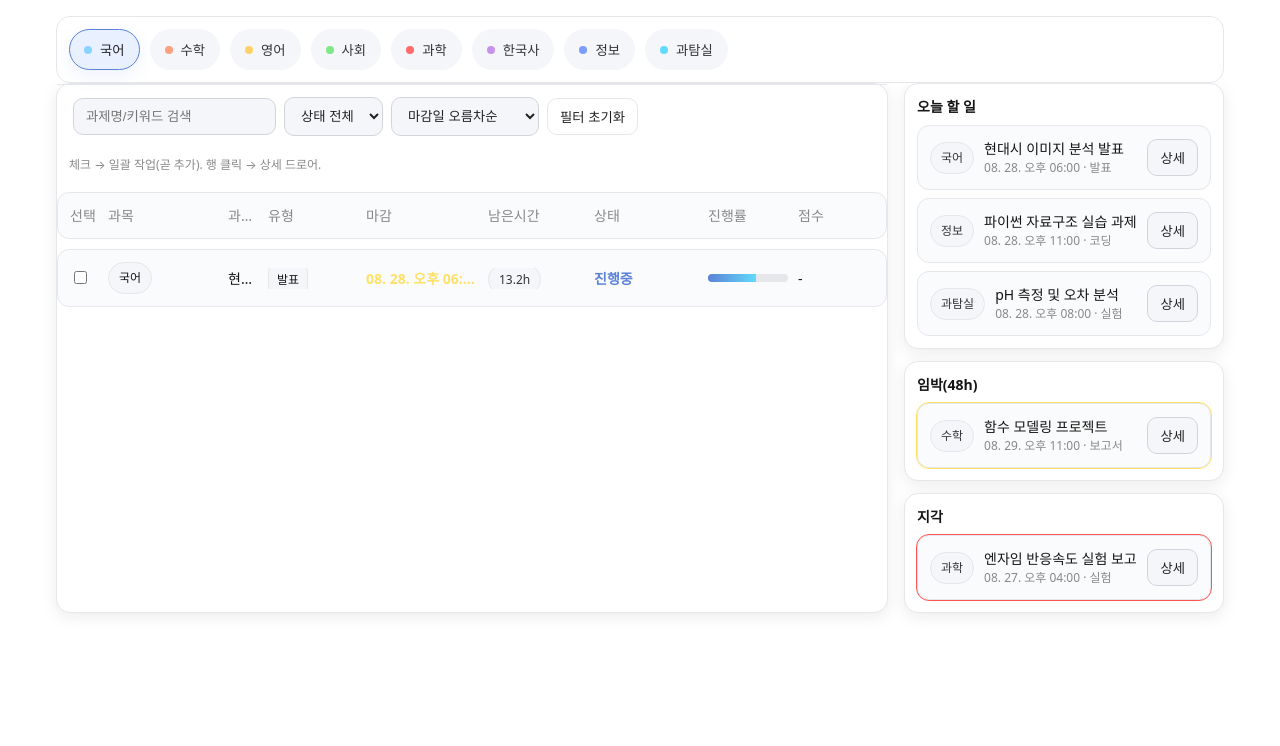
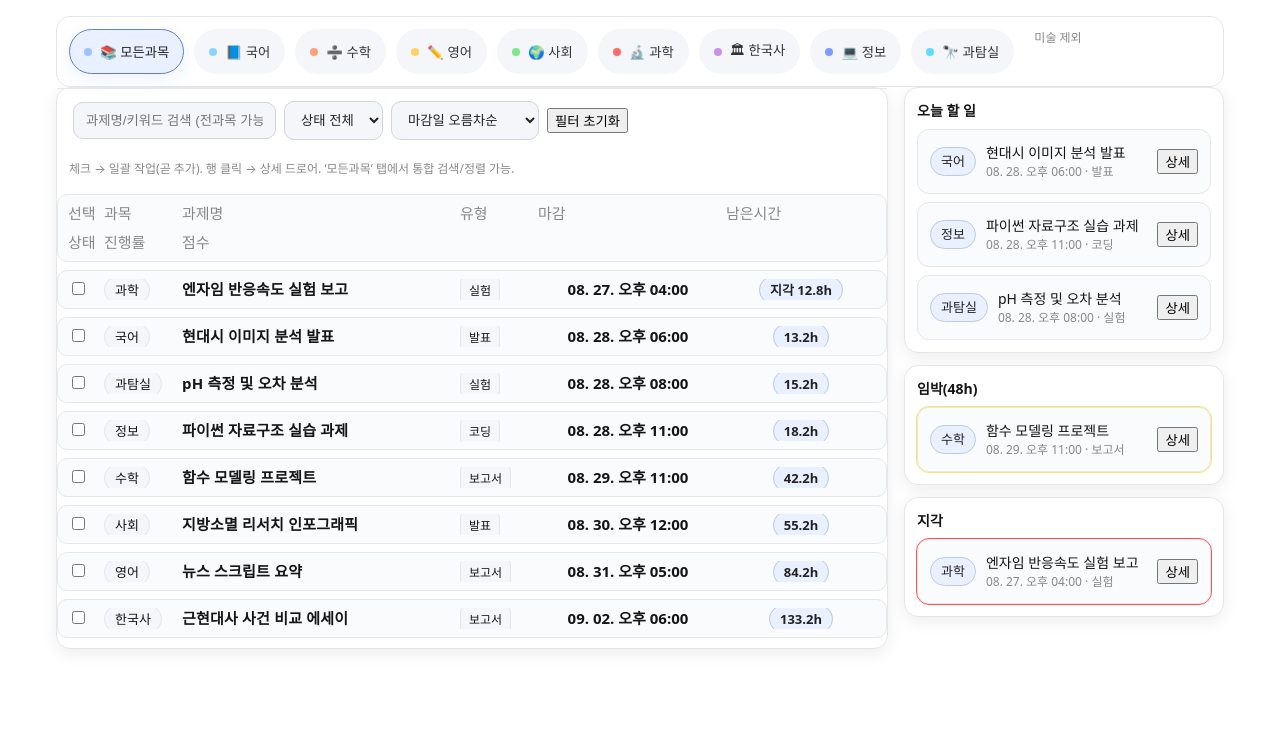
Before and after one commit to Lir09/TMFD, a Flask app: page /assessment in a window 1280 px wide. Shown: the part 86-832 px from the top of the page. Run offline with Flask 3, Linux system fonts and the light colour scheme; a user stored in the database is signed in.

Commit message:
로그아웃 수행평가 등등등
드응드으등ㅇ으응디

```diff
--- a/app.py
+++ b/app.py
@@ -197,7 +197,8 @@ def login():
         return render_template('login.html', error="이메일 또는 비밀번호가 올바르지 않습니다.")
     return render_template('login.html')
 
-@app.route('/logout')
+# 로그아웃
+@app.route('/logout', methods=['POST'])
 def logout():
     session.clear()
     return redirect(url_for('login'))
--- a/templates/assessment.html
+++ b/templates/assessment.html
@@ -48,7 +48,7 @@
   .tab .dot{width:8px;height:8px;border-radius:50%}
   .dot.kor{background:#8bd3ff}.dot.math{background:#ff9f7c}.dot.eng{background:#ffd166}
   .dot.soc{background:#7ee787}.dot.sci{background:#ff6b6b}.dot.his{background:#c792ea}
-  .dot.inf{background:#7c9cff}.dot.lab{background:#61dafb}
+  .dot.inf{background:#7c9cff}.dot.lab{background:#61dafb}.dot.all{background:#9ec1ff}
 
   /* Main card */
   .card{
@@ -65,30 +65,53 @@
   .table{width:100%;border-collapse:separate;border-spacing:0 10px;padding:12px}
   .table thead th{font-size:12px;color:var(--muted);text-align:left;padding:0 10px}
   .row{
-    display:grid; grid-template-columns:28px 110px 1fr 88px 112px 96px 104px 80px 76px;
-    gap:10px; align-items:center; background:var(--card); border:1px solid #e5e7eb;
-    border-radius:12px; padding:12px; margin-top:10px
-  }
-  .cell{white-space:nowrap;overflow:hidden;text-overflow:ellipsis}
-  .pill{
-    display:inline-flex;align-items:center;gap:6px;padding:6px 10px;border-radius:999px;background:#f4f6fa;border:1px solid #e5e7eb;font-size:12px
-  }
-  .status{font-weight:700}
-  .status.p0{color:#aab4c4}
-  .status.p1{color:#5b82d8}
-  .status.p2{color:#3bd671}
-  .status.p3{color:#c792ea}
-  .status.p4{color:#151515}
-  .due{font-weight:700}
-  .due.red{color:var(--danger)} .due.orange{color:var(--warn)} .due.gray{color:var(--muted)}
-  .progress{height:8px;background:#e5e7eb;border-radius:999px;overflow:hidden}
-  .progress>i{display:block;height:100%;background:linear-gradient(90deg,#5b82d8,#61dafb)}
-  .btn{
-    background:#f4f6fa;border:1px solid #d1d5db;color:#222;padding:8px 12px;border-radius:10px;cursor:pointer
-  }
-  .btn.primary{background:#5b82d8;border-color:#5b82d8;color:#fff;}
-  .btn.ghost{background:#fff;border-color:#e5e7eb}
-  .badge{font-size:12px;padding:6px 10px;border-radius:999px;border:1px solid #e5e7eb;background:#f4f6fa;color:#333}
+  display:grid;
+  grid-template-columns: 28px 70px 1.8fr 70px 1.2fr 1fr; /* 칸 비율 조정 */
+  gap:8px;
+  align-items:center;
+  background:var(--card);
+  border:1px solid #e5e7eb;
+  border-radius:10px;
+  padding:8px 10px;
+  margin-top:8px;
+  min-height:unset;
+}
+.cell {
+  white-space:nowrap;
+  overflow:hidden;
+  text-overflow:ellipsis;
+  font-size: 15px;
+  line-height: 1.4;
+}
+.cell.title {
+  white-space:normal;
+  font-weight:700;
+  font-size:15px;
+  line-height:1.4;
+  word-break:keep-all;
+  padding-right:2px;
+}
+.cell.due {
+  white-space:normal;
+  font-weight:700;
+  font-size:15px;
+  text-align:center;
+}
+.cell.remain {
+  white-space:normal;
+  font-weight:700;
+  color:#222;
+  font-size:15px;
+  text-align:center;
+}
+.pill, .chip, .badge {
+  font-size:13px;
+  padding:4px 10px;
+  border-radius:999px;
+}
+.pill { background:#f4f6fa; border:1px solid #e5e7eb;}
+.chip { background:#f4f6fa; border:1px solid #e5e7eb;}
+.badge { background:#e9f0ff; color:#222; border:1px solid #bcd;}
 
   /* Right panel */
   .side{display:flex;flex-direction:column;gap:12px}
@@ -116,7 +139,10 @@
   <div class="wrap">
     <header>
       <div>
-        <div class="title" style="cursor:pointer;" onclick="window.location.href='index.html'">수행평가 관리</div>
+        <a href="/"
+          style="text-decoration:none;color:inherit;cursor:pointer;">
+          <div class="title">수행평가 관리</div>
+        </a>
         <div class="sub">상단 과목 탭 선택 → 아래에서 과제 현황 관리</div>
       </div>
       <div class="sub" id="today"></div>
@@ -124,22 +150,24 @@
 
     <!-- Subject Tabs -->
     <div class="tabs" id="tabs">
-      <button class="tab active" data-subj="국어"><span class="dot kor"></span>국어</button>
-      <button class="tab" data-subj="수학"><span class="dot math"></span>수학</button>
-      <button class="tab" data-subj="영어"><span class="dot eng"></span>영어</button>
-      <button class="tab" data-subj="사회"><span class="dot soc"></span>사회</button>
-      <button class="tab" data-subj="과학"><span class="dot sci"></span>과학</button>
-      <button class="tab" data-subj="한국사"><span class="dot his"></span>한국사</button>
-      <button class="tab" data-subj="정보"><span class="dot inf"></span>정보</button>
-      <button class="tab" data-subj="과탐실"><span class="dot lab"></span>과탐실</button>
+      <button class="tab active" data-subj="ALL"><span class="dot all"></span>📚 모든과목</button>
+      <button class="tab" data-subj="국어"><span class="dot kor"></span>📘 국어</button>
+      <button class="tab" data-subj="수학"><span class="dot math"></span>➗ 수학</button>
+      <button class="tab" data-subj="영어"><span class="dot eng"></span>✏️ 영어</button>
+      <button class="tab" data-subj="사회"><span class="dot soc"></span>🌍 사회</button>
+      <button class="tab" data-subj="과학"><span class="dot sci"></span>🔬 과학</button>
+      <button class="tab" data-subj="한국사"><span class="dot his"></span>🏛 한국사</button>
+      <button class="tab" data-subj="정보"><span class="dot inf"></span>💻 정보</button>
+      <button class="tab" data-subj="과탐실"><span class="dot lab"></span>🔭 과탐실</button>
       <span class="spacer"></span>
+      <span class="sub">미술 제외</span>
     </div>
 
     <div class="layout">
       <!-- Main board -->
       <div class="card">
         <div class="toolbar">
-          <input id="q" placeholder="과제명/키워드 검색" />
+          <input id="q" placeholder="과제명/키워드 검색 (전과목 가능)" />
           <select id="status">
             <option value="">상태 전체</option>
             <option>미제출</option><option>진행중</option><option>제출</option><option>채점중</option><option>완료</option>
@@ -153,7 +181,9 @@
         </div>
 
         <div id="table" style="padding-bottom:10px">
-          <div style="padding:8px 12px;color:var(--muted);font-size:12px">체크 → 일괄 작업(곧 추가). 행 클릭 → 상세 드로어.</div>
+          <div style="padding:8px 12px;color:var(--muted);font-size:12px">
+            체크 → 일괄 작업(곧 추가). 행 클릭 → 상세 드로어. ‘모든과목’ 탭에서 통합 검색/정렬 가능.
+          </div>
           <div class="row muted" aria-hidden="true" style="pointer-events:none;">
             <div class="cell">선택</div><div class="cell">과목</div><div class="cell">과제명</div>
             <div class="cell">유형</div><div class="cell">마감</div><div class="cell">남은시간</div>
@@ -210,58 +240,65 @@
   </div>
 
 <script>
-/* ---------- demo data ---------- */
-const data = [
- {id:'a1',subject:'국어', title:'현대시 이미지 분석 발표', type:'발표', dueAt:addDays(0,18), status:'진행중', progress:60, checklist:['작품선정','구조분석','발표자료 작성','리허설'], done:[1,1,1,0], score:null},
- {id:'a2',subject:'수학', title:'함수 모델링 프로젝트', type:'보고서', dueAt:addDays(1,23), status:'미제출', progress:20, checklist:['데이터 수집','모델 적합','오차분석','보고서'], done:[1,0,0,0]},
- {id:'a3',subject:'영어', title:'뉴스 스크립트 요약', type:'보고서', dueAt:addDays(3,17), status:'제출', progress:100, checklist:['요약','교정','제출'], done:[1,1,1], score:92},
- {id:'a4',subject:'사회', title:'지방소멸 리서치 인포그래픽', type:'발표', dueAt:addDays(2,12), status:'진행중', progress:40, checklist:['자료조사','시각화','발표문'], done:[1,0,0]},
- {id:'a5',subject:'과학', title:'엔자임 반응속도 실험 보고', type:'실험', dueAt:addDays(-1,16), status:'미제출', progress:0, checklist:['실험','그래프','논의','제출'], done:[1,0,0,0]},
- {id:'a6',subject:'한국사', title:'근현대사 사건 비교 에세이', type:'보고서', dueAt:addDays(5,18), status:'채점중', progress:100, checklist:['초안','피드백','최종'], done:[1,1,1]},
- {id:'a7',subject:'정보', title:'파이썬 자료구조 실습 과제', type:'코딩', dueAt:addDays(0,23), status:'진행중', progress:50, checklist:['문제풀이','테스트','리포트'], done:[1,0,0]},
- {id:'a8',subject:'과탐실', title:'pH 측정 및 오차 분석', type:'실험', dueAt:addDays(0,20), status:'진행중', progress:30, checklist:['실험','정리','보고'], done:[1,0,0]},
+/* ===================== Demo Data ===================== */
+const DATA = [
+ {id:'a1',subject:'국어',   title:'현대시 이미지 분석 발표',  type:'발표',  dueAt:addDays(0,18),  status:'진행중', progress:60, checklist:['작품선정','구조분석','발표자료 작성','리허설'], done:[1,1,1,0], score:null},
+ {id:'a2',subject:'수학',   title:'함수 모델링 프로젝트',      type:'보고서',dueAt:addDays(1,23),  status:'미제출',progress:20, checklist:['데이터 수집','모델 적합','오차분석','보고서'],   done:[1,0,0,0]},
+ {id:'a3',subject:'영어',   title:'뉴스 스크립트 요약',        type:'보고서',dueAt:addDays(3,17),  status:'제출',  progress:100,checklist:['요약','교정','제출'],                      done:[1,1,1], score:92},
+ {id:'a4',subject:'사회',   title:'지방소멸 리서치 인포그래픽', type:'발표',  dueAt:addDays(2,12),  status:'진행중',progress:40, checklist:['자료조사','시각화','발표문'],            done:[1,0,0]},
+ {id:'a5',subject:'과학',   title:'엔자임 반응속도 실험 보고',  type:'실험',  dueAt:addDays(-1,16), status:'미제출',progress:0,  checklist:['실험','그래프','논의','제출'],           done:[1,0,0,0]},
+ {id:'a6',subject:'한국사', title:'근현대사 사건 비교 에세이',  type:'보고서',dueAt:addDays(5,18),  status:'채점중',progress:100,checklist:['초안','피드백','최종'],                done:[1,1,1]},
+ {id:'a7',subject:'정보',   title:'파이썬 자료구조 실습 과제',  type:'코딩',  dueAt:addDays(0,23),  status:'진행중',progress:50, checklist:['문제풀이','테스트','리포트'],           done:[1,0,0]},
+ {id:'a8',subject:'과탐실', title:'pH 측정 및 오차 분석',       type:'실험',  dueAt:addDays(0,20),  status:'진행중',progress:30, checklist:['실험','정리','보고'],                  done:[1,0,0]},
 ];
-/* ---------- utils ---------- */
+
+/* ===================== State & Utils ===================== */
+const State = { current:'ALL', q:'', st:'', sort:'due' }; // ALL = 전과목
+
 function addDays(d,h=9){const x=new Date();x.setHours(9,0,0,0);x.setDate(x.getDate()+d);x.setHours(h);return x}
 function fmtDate(dt){return dt.toLocaleString('ko-KR',{month:'2-digit',day:'2-digit',hour:'2-digit',minute:'2-digit'})}
 function hoursLeft(dt){return (dt - new Date())/36e5}
-function dueClass(dt){
-  const h=hoursLeft(dt);
-  if(h<0) return 'red';
-  if(h<=48) return 'orange';
-  return 'gray';
+function dueClass(dt){const h=hoursLeft(dt); if(h<0) return 'red'; if(h<=48) return 'orange'; return 'gray';}
+function bySort(a,b,key){
+  if(key==='due') return a.dueAt-b.dueAt;
+  if(key==='remaining') return hoursLeft(a.dueAt)-hoursLeft(b.dueAt);
+  if(key==='progress') return b.progress-a.progress;
+  return 0;
 }
-/* ---------- state ---------- */
-let current='국어';
-let q=''; let st=''; let sort='due';
-/* ---------- DOM refs ---------- */
+
+/* ===================== DOM Refs ===================== */
 const rowsEl = document.getElementById('rows');
 const tabsEl = document.getElementById('tabs');
 const todayEl = document.getElementById('today');
 const qEl = document.getElementById('q');
 const stEl = document.getElementById('status');
 const sortEl = document.getElementById('sort');
-document.getElementById('clear').onclick=()=>{qEl.value='';stEl.value='';sortEl.value='due';q='';st='';sort='due';render()}
-/* ---------- header today ---------- */
+document.getElementById('clear').onclick=()=>{qEl.value='';stEl.value='';sortEl.value='due';State.q='';State.st='';State.sort='due';render()}
+
+/* Header: now */
 todayEl.textContent = new Date().toLocaleString('ko-KR',{year:'numeric',month:'2-digit',day:'2-digit',weekday:'short',hour:'2-digit',minute:'2-digit'});
-/* ---------- tabs ---------- */
+
+/* Tabs */
 tabsEl.addEventListener('click',e=>{
   const b=e.target.closest('.tab'); if(!b) return;
   document.querySelectorAll('.tab').forEach(t=>t.classList.remove('active'));
-  b.classList.add('active'); current=b.dataset.subj; render();
+  b.classList.add('active'); State.current=b.dataset.subj; render();
 });
-/* ---------- filters ---------- */
-qEl.oninput = e=>{q=e.target.value.trim(); render();}
-stEl.onchange = e=>{st=e.target.value; render();}
-sortEl.onchange = e=>{sort=e.target.value; render();}
-/* ---------- right lists ---------- */
-const fillSide = ()=>{
+
+/* Filters */
+qEl.oninput = e=>{State.q=e.target.value.trim(); render();};
+stEl.onchange = e=>{State.st=e.target.value; render();};
+sortEl.onchange = e=>{State.sort=e.target.value; render();};
+
+/* Right buckets (always all data) */
+(function fillSide(){
   const tList=document.getElementById('todayList');
   const sList=document.getElementById('soonList');
   const lList=document.getElementById('lateList');
   [tList,sList,lList].forEach(n=>n.innerHTML='');
 
-  data.forEach(x=>{
+  const todayStr = new Date().toDateString();
+  DATA.forEach(x=>{
     const h=hoursLeft(x.dueAt);
     const item = (cls)=>`
       <div class="task ${cls}">
@@ -275,51 +312,43 @@ const fillSide = ()=>{
         <button class="btn" onclick="openDrawer('${x.id}')">상세</button>
       </div>`;
     if(h<0) lList.insertAdjacentHTML('beforeend',item('late'));
-    else if(h<=48 && x.dueAt.toDateString()!==new Date().toDateString()) sList.insertAdjacentHTML('beforeend',item('warn'));
-    else if(x.dueAt.toDateString()===new Date().toDateString()) tList.insertAdjacentHTML('beforeend',item(''));
+    else if(x.dueAt.toDateString()===todayStr) tList.insertAdjacentHTML('beforeend',item(''));
+    else if(h<=48) sList.insertAdjacentHTML('beforeend',item('warn'));
   });
-};
-/* ---------- main table render ---------- */
+})();
+
+/* Main render */
 function render(){
-  const list = data
-    .filter(x=>x.subject===current)
-    .filter(x=>!q || (x.title+x.type).includes(q))
-    .filter(x=>!st || x.status===st)
-    .sort((a,b)=>{
-      if(sort==='due') return a.dueAt-b.dueAt;
-      if(sort==='remaining') return hoursLeft(a.dueAt)-hoursLeft(b.dueAt);
-      if(sort==='progress') return b.progress-a.progress;
-      return 0;
-    });
+  const list = DATA
+    .filter(x=> State.current==='ALL' || x.subject===State.current)
+    .filter(x=> !State.q || (x.title + x.type + x.subject).toLowerCase().includes(State.q.toLowerCase()))
+    .filter(x=> !State.st || x.status===State.st)
+    .sort((a,b)=>bySort(a,b,State.sort));
 
   rowsEl.innerHTML='';
+  const stMap={ '미제출':'p0','진행중':'p1','제출':'p2','채점중':'p3','완료':'p4' };
+
   list.forEach(x=>{
     const dueCls = dueClass(x.dueAt);
     const remain = hoursLeft(x.dueAt);
     const remainTxt = remain<0 ? `지각 ${Math.abs(remain).toFixed(1)}h` : `${remain.toFixed(1)}h`;
-    const stMap={ '미제출':'p0','진행중':'p1','제출':'p2','채점중':'p3','완료':'p4' };
     rowsEl.insertAdjacentHTML('beforeend', `
       <div class="row" role="button" onclick="openDrawer('${x.id}')">
-        <div class="cell"><input type="checkbox" aria-label="select"/></div>
+        <div class="cell"><input type="checkbox" aria-label="select" onclick="event.stopPropagation()"/></div>
         <div class="cell"><span class="pill">${x.subject}</span></div>
-        <div class="cell" title="${x.title}">${x.title}</div>
+        <div class="cell title" title="${x.title}">${x.title}</div>
         <div class="cell"><span class="chip">${x.type}</span></div>
         <div class="cell due ${dueCls}">${fmtDate(x.dueAt)}</div>
-        <div class="cell"><span class="badge">${remainTxt}</span></div>
-        <div class="cell status ${stMap[x.status]}">${x.status}</div>
-        <div class="cell">
-          <div class="progress"><i style="width:${x.progress}%"></i></div>
-        </div>
-        <div class="cell">${x.score ?? '-'}</div>
+        <div class="cell remain"><span class="badge">${remainTxt}</span></div>
       </div>
     `);
   });
 }
-fillSide(); render();
+render();
 
-/* ---------- drawer ---------- */
+/* Drawer */
 function openDrawer(id){
-  const x = data.find(v=>v.id===id); if(!x) return;
+  const x = DATA.find(v=>v.id===id); if(!x) return;
   document.getElementById('dwTitle').textContent = x.title;
   document.getElementById('dwSubj').textContent = x.subject;
   document.getElementById('dwType').textContent = x.type;
--- a/templates/index.html
+++ b/templates/index.html
@@ -26,7 +26,10 @@
         <a href="./about.html" class="sub-nav">도움말</a>
       </nav>
       <div class="user-actions">
-    <div class="small-link">{{ username }} 님, 환영합니다!</div>
+        <div class="small-link">{{ username }} 님, 환영합니다!</div>
+        <form action="/logout" method="post" style="display:inline;">
+          <button type="submit" class="logout-btn">로그아웃</button>
+        </form>
       </div>
     </div>
   </header>
--- a/templates/login.html
+++ b/templates/login.html
@@ -10,7 +10,7 @@
   <img src="/static/image/logo-removebg-preview.png" alt="" class="bg-logo" aria-hidden="true" />
   <main class="card" role="main" aria-labelledby="title">
     <h1 id="title" class="title">환영합니다!</h1>
-    <p class="subtitle">자리 예약을 하려면 로그인하세요</p>
+    <p class="subtitle">TMFD에 접속하려면 로그인하세요</p>
     {% if error %}
       <div class="error" role="alert">{{ error }}</div>
     {% endif %}
--- a/templates/signup.html
+++ b/templates/signup.html
@@ -11,7 +11,7 @@
   <main class="container">
     <section class="card" role="form" aria-labelledby="title">
       <h1 id="title" class="title">회원가입</h1>
-      <p class="subtitle">자리 예약을 이용하려면 정보를 입력하세요</p>
+      <p class="subtitle">TMFD에 접속하려면 정보를 입력하세요</p>
 
       {% if error %}
         <div class="error" role="alert">{{ error }}</div>
```
Also changed, not shown: static/css/find_password.css (+25 -28 lines), static/css/index.css (+18 -0 lines), static/css/login.css (+33 -34 lines), static/css/signup.css (+21 -24 lines), users.db.
